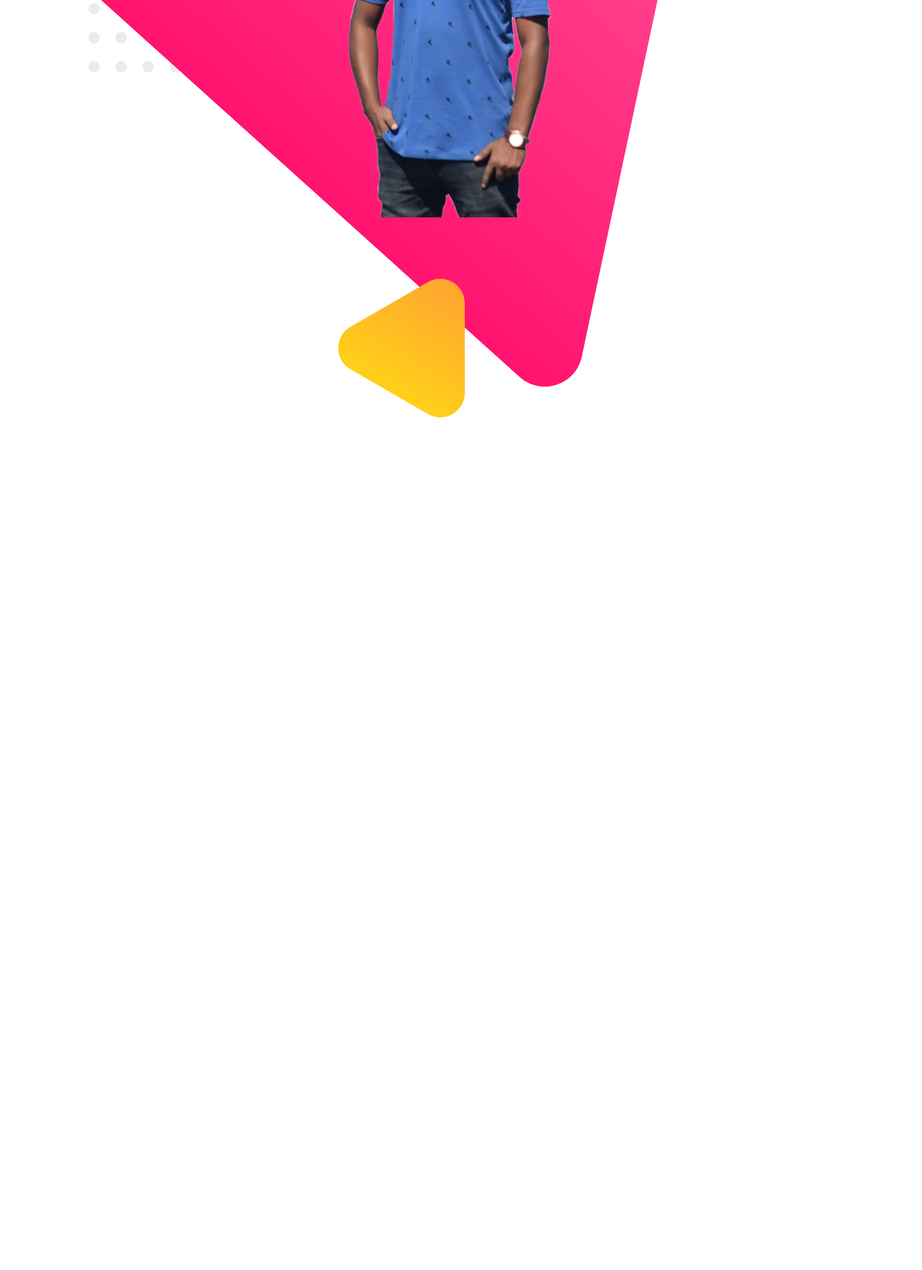
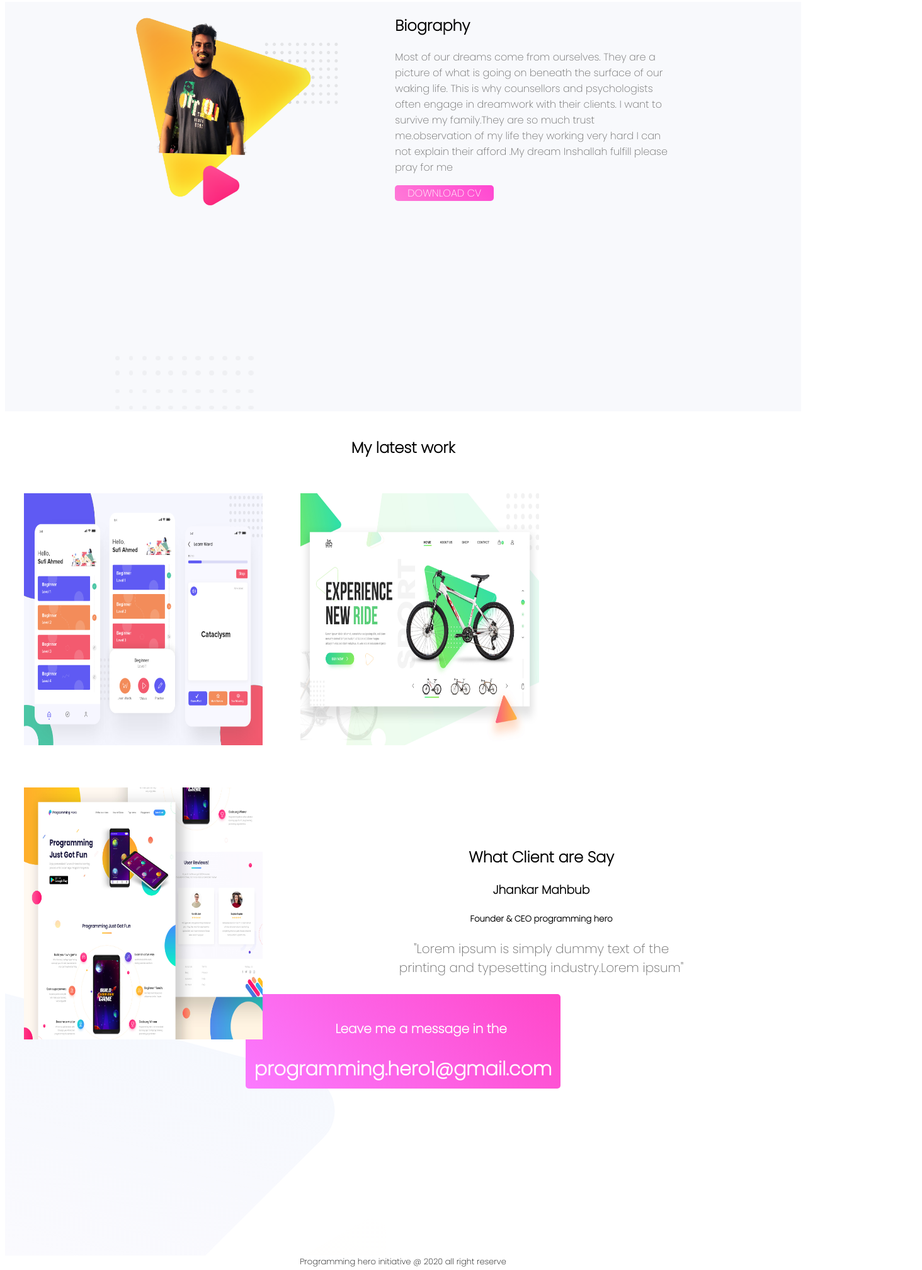
Before and after one commit to Tareqweb/web-portfolio2, a plain HTML site: page index.html in a window 1280 px wide. Shown: the part 655-2671 px from the top of the page at 63% size, 1464 px wide, since content can reach past the window. Before the commit the page ends 1561 px from the top, so only its background shows below. Drawn offline with Linux system fonts and the light colour scheme.

Commit message:
my portfolio2

```diff
--- a/index.html
+++ b/index.html
@@ -3,10 +3,87 @@
 <head>
     <meta charset="UTF-8">
     <meta name="viewport" content="width=device-width, initial-scale=1.0">
-    <title>Document</title>
+    <title>Tareq second website</title>
+
+    <link href="https://fonts.googleapis.com/css2?family=Poppins:wght@200&display=swap" rel="stylesheet">
+    <link rel="stylesheet" href="style.css">
+
 </head>
 <body>
-    <H1>Hello</H1>
-    <img src="images/tareq1.png" alt="">
+    <section class="top-banner">
+<div class="half-width">
+    <h1>Hello I'm</h1>
+    <h1 class="name-start">Tareq Khan</h1>
+    <p>I am the pro level web developer I have a 5 years experience .I have a passion for coding .I want to estasblished IT farm.If you’re If you’re still interested by the time you decide if you’re going for a higher education, then no, Wix or Weebly should not at all concern you about a future in web, then no, Wix or Weebly should not at all concern you about a future in web </p>
+
+    <a class="link-button" target="_blank" href="https://www.linkedin.com/feed/">HIRE ME</a>
+
+</div>
+<div class="half-width">
+
+<img src="images/tareq1.png" alt="">
+</div>
+    </section>
+
+
+
+    <section class="bio-area">
+        <div class="half-width">
+            <img src="images/tareq2.png" alt="">
+
+        </div>
+        <div  class="half-width">
+
+        <h2>Biography</h2>
+
+        <p>Most of our dreams come from ourselves. They are a picture of what is going on beneath the surface of our waking life. This is why counsellors and psychologists often engage in dreamwork with their clients. I want to survive my family.They are so much trust me.observation of my life they working very hard I can not explain their afford .My dream Inshallah fulfill please pray for me</p>
+        <a class="link-button" target="_Blank" href="https://www.youtube.com/watch?v=DWLFqMNZcsQ">DOWNLOAD CV</a>
+        </div>
+    </section>
+
+
+
+    <section class="head-part">
+
+<h1 class="work-lat">My latest work</h1>
+<div class="main-gallary">
+    <div class="gallary">
+        <img src="images/work-1.png" alt="">
+    </div>
+        <div class="gallary">
+            <img src="images/work-2.jpg" alt="">
+        </div>
+
+        <div class="gallary">
+            <img src="images/work-3.jpg" alt="">
+        </div>
+</div>
+    </section>
+
+    <section class="fot-part">
+<div>
+<h1 class="head-width">What Client are Say</h1>
+    <h3 class="b-g">Jhankar Mahbub</h3>
+    <h5 class="f-g">Founder & CEO programming hero</h5>
+    <p class="p-g">"Lorem ipsum is simply dummy text of the<br>printing and typesetting industry.Lorem ipsum" </p>
+
+</div>
+
+<div class="for-email">
+    <h4>Leave me a message in the</h4>
+    <h4>programming.hero1@gmail.com</h4>
+
+
+</div>
+
+
+    </section>
+
+
 </body>
+
+<footer>
+        Programming hero initiative @ 2020  all right reserve
+
+</footer>
 </html>
--- /dev/null
+++ b/style.css
@@ -0,0 +1,190 @@
+
+body{
+    font-family: 'Poppins', sans-serif;
+}
+
+.name-start{
+color:rgb(211, 20, 122);
+font-weight: 700;
+width: 500px;
+margin: 20px;
+height: 10px;
+padding: 20px;
+margin: 5px;
+
+}
+
+p{
+    color: dimgray;
+
+
+
+}
+.half-width{
+    width: 35%;
+    float: left;
+    margin-left: 5%;
+    padding-left: 2%;
+}
+.half-width img{
+    width: 100%;
+}
+.link-button{
+
+
+    text-decoration: none;
+    background-image: linear-gradient(45deg, rgb(255, 122, 215),rgb(255, 71, 209));
+    padding: 1px 20px;
+    border-radius: 5px;
+    color: white;
+    font-weight: 700px;
+
+
+
+
+}
+.top-banner{
+
+
+    background-image: url("images/header-bg.png");
+    background-repeat: no-repeat;
+}
+section{
+    height: 500px;
+    padding-bottom: 150px;
+}
+
+
+
+.bio-area{
+
+
+    background-image: url("images/biography-bg.png");
+    background-repeat: no-repeat;
+}
+section{
+    height: 500px;
+    padding-bottom: 150px;
+}
+
+
+
+
+
+.work-lat{
+    text-align: center;
+    font-weight: 700;
+    padding: 20px;
+    height: 20px;
+    border-radius: inherit;
+
+
+}
+
+.head-part{
+
+
+    background-image: url("images/latest-work-bg.png");
+    background-repeat: no-repeat;
+}
+section{
+    height: 500px;
+    padding-bottom: 150px;
+}
+
+
+.fot-part{
+
+
+    background-image: url("images/footer-bg.png");
+    background-repeat: no-repeat;
+}
+section{
+    height: 500px;
+    padding-bottom: 150px;
+}
+
+
+
+
+.gallary{
+
+   display: block;
+    float: left;
+    width: 30%;
+    height: 300%;
+    padding: 10px;
+    margin: 20px;
+
+}
+.gallary img{
+    width: 100%;
+    height: 400px;
+}
+.main-gallaey{
+    margin-left: 90px;
+}
+.head-width{
+   text-align: center;
+   text-shadow: 10px;
+
+}
+
+
+
+
+
+
+.b-g{
+    text-align: center;
+}
+.p-g{
+    text-align: center;
+    font-size: 20px;
+    font-style: inherit;
+}
+
+.f-g{
+    text-align: center;
+
+}
+
+
+
+
+
+
+
+
+
+
+
+.for-email{
+    max-width: 500px;
+    height: 150px;
+    margin: auto;
+    background-image: linear-gradient(45deg, rgb(251, 122, 255),rgb(255, 71, 200));
+
+border-radius: 5px;
+}
+h4{
+
+    text-align: center;
+    color: white;
+    line-height: 20px;
+}
+.for-email :last-child{
+    font-size: 30px;
+
+
+
+}
+.for-email :first-child{
+
+    font-size: 20px;
+    padding-top: 45px;
+}
+footer{
+    text-align: center;
+    font-size: small;
+}
```
Also changed, not shown: images/tareq2.png (renamed from images/image 16 (2).png).
